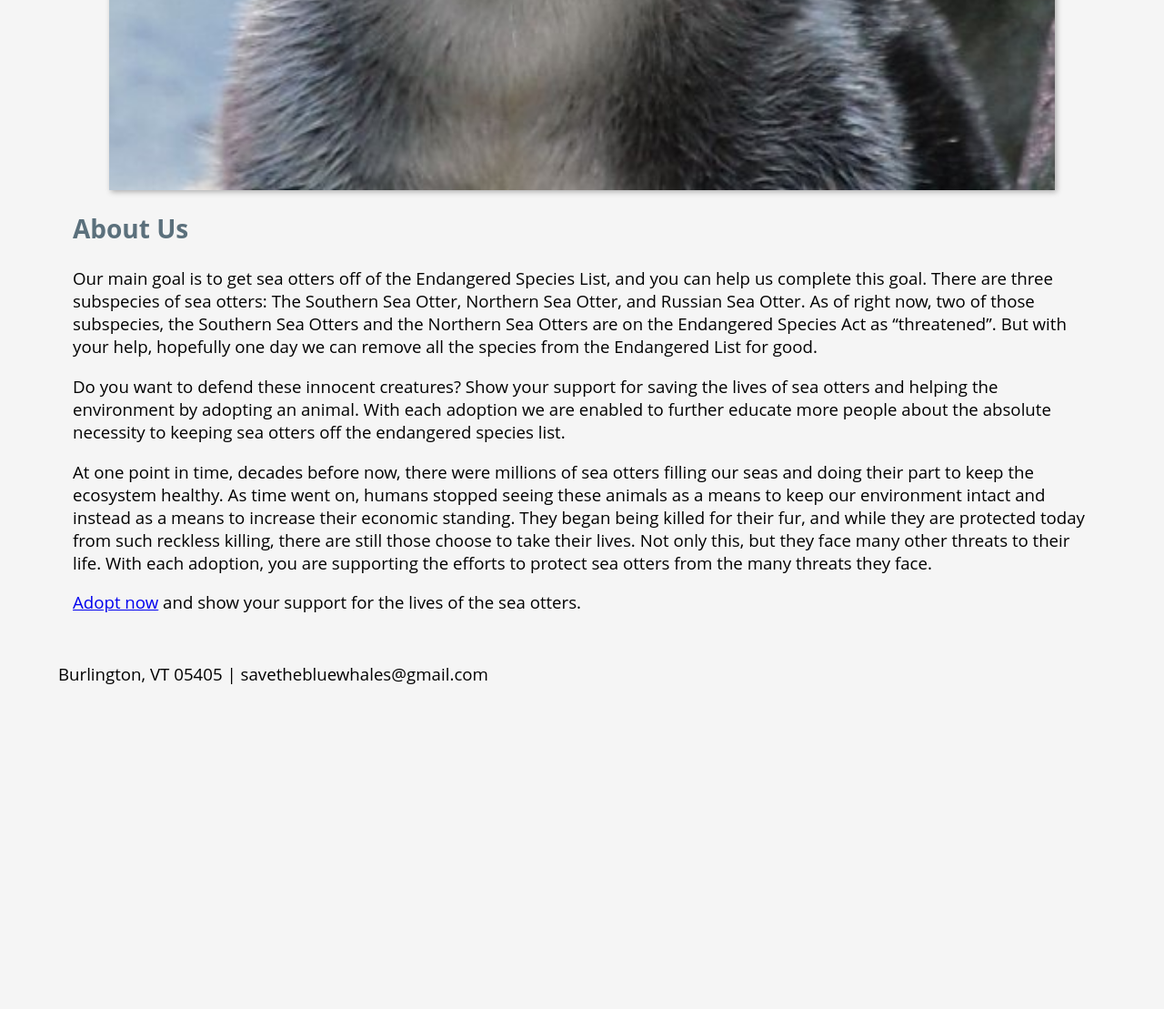
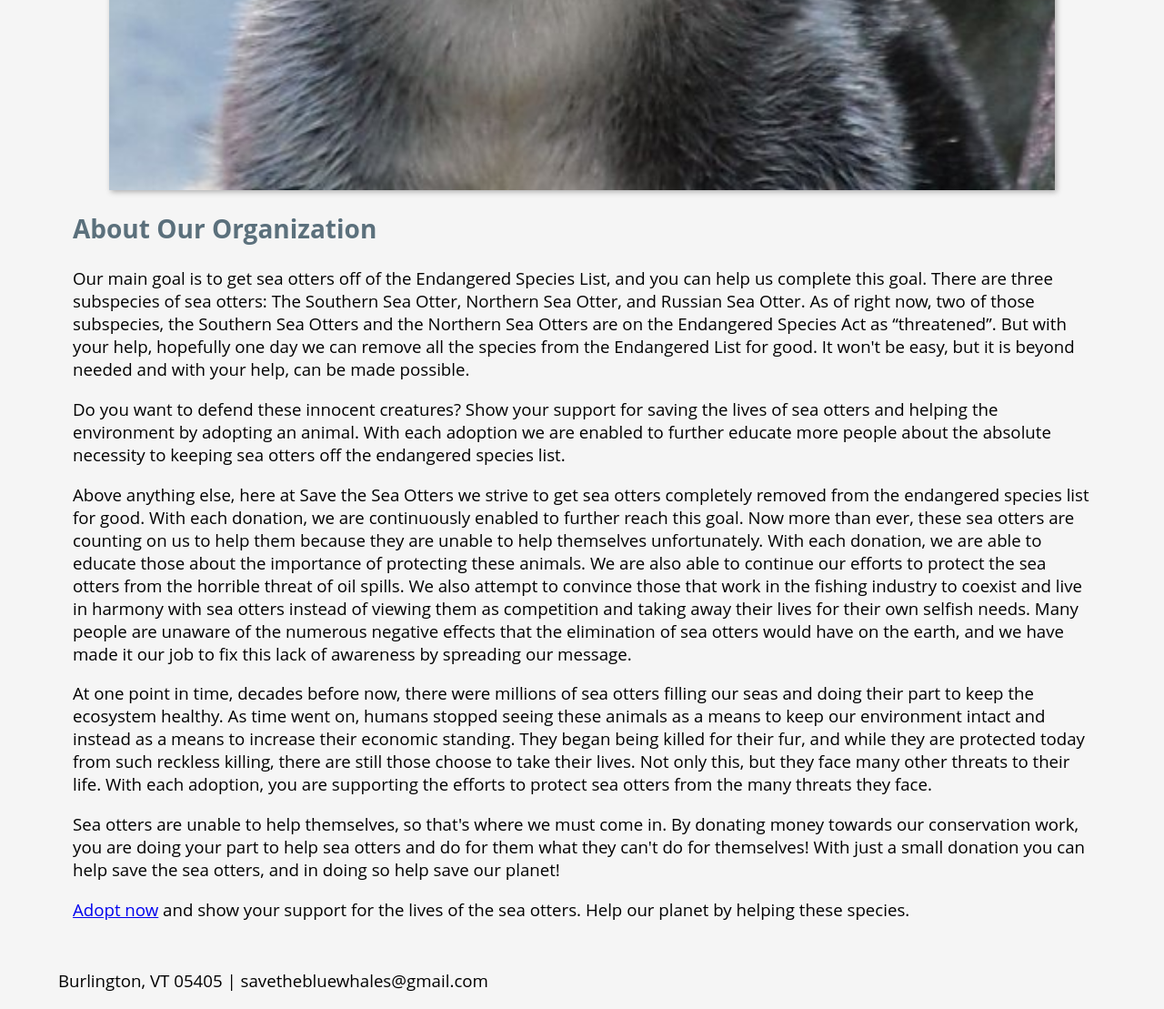
Before and after one commit to arwinstanley/Final-CS008, a PHP site: page /about.php in a window 1280 px wide. Shown: the part 788-1897 px from the top of the page at 91% size. Before the commit the page ends 1540 px from the top, so only its background shows below. Run offline with PHP 8.4, Linux system fonts and the light colour scheme; data that the repository does not hold is empty; some libraries are stand-ins or nearby versions.

Commit message:
Add files via upload

```diff
--- a/about.php
+++ b/about.php
@@ -7,9 +7,9 @@ include ('top.php');
         <img alt="" src="images/seaotters.jpg" class="center">
             </figure>
     <article>
-        <h2>About Us</h2>
+        <h2>About Our Organization</h2>
         <p>
-            Our main goal is to get sea otters off of the Endangered Species List, and you can help us complete this goal. There are three subspecies of sea otters: The Southern Sea Otter, Northern Sea Otter, and Russian Sea Otter. As of right now, two of those subspecies, the Southern Sea Otters and the Northern Sea Otters are on the Endangered Species Act as “threatened”. But with your help, hopefully one day we can remove all the species from the Endangered List for good.
+            Our main goal is to get sea otters off of the Endangered Species List, and you can help us complete this goal. There are three subspecies of sea otters: The Southern Sea Otter, Northern Sea Otter, and Russian Sea Otter. As of right now, two of those subspecies, the Southern Sea Otters and the Northern Sea Otters are on the Endangered Species Act as “threatened”. But with your help, hopefully one day we can remove all the species from the Endangered List for good. It won't be easy, but it is beyond needed and with your help, can be made possible.
         </p>
 
         <p>
@@ -19,11 +19,19 @@ With each adoption we are enabled to further educate more people about the absol
         </p>
 
         <p>
+            Above anything else, here at Save the Sea Otters we strive to get sea otters completely removed from the endangered species list for good. With each donation, we are continuously enabled to further reach this goal. Now more than ever, these sea otters are counting on us to help them because they are unable to help themselves unfortunately. With each donation, we are able to educate those about the importance of protecting these animals. We are also able to continue our efforts to protect the sea otters from the horrible threat of oil spills. We also attempt to convince those that work in the fishing industry to coexist and live in harmony with sea otters instead of viewing them as competition and taking away their lives for their own selfish needs. Many people are unaware of the numerous negative effects that the elimination of sea otters would have on the earth, and we have made it our job to fix this lack of awareness by spreading our message.
+        </p>
+
+        <p>
             At one point in time, decades before now, there were millions of sea otters filling our seas and doing their part to keep the ecosystem healthy. As time went on, humans stopped seeing these animals as a means to keep our environment intact and instead as a means to increase their economic standing. They began being killed for their fur, and while they are protected today from such reckless killing, there are still those choose to take their lives. Not only this, but they face many other threats to their life.
 With each adoption, you are supporting the efforts to protect sea otters from the many threats they face.
         </p>
 
-        <p><a href="adopt.php">Adopt now</a> and show your support for the lives of the sea otters.</p>
+        <p>
+            Sea otters are unable to help themselves, so that's where we must come in. By donating money towards our conservation work, you are doing your part to help sea otters and do for them what they can't do for themselves! With just a small donation you can help save the sea otters, and in doing so help save our planet!
+        </p>
+
+        <p><a href="adopt.php">Adopt now</a> and show your support for the lives of the sea otters. Help our planet by helping these species.</p>
     </article>
 </main>
 
```
